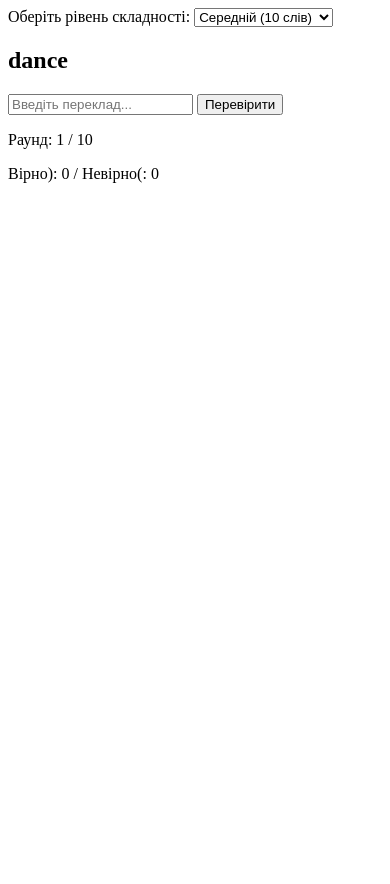
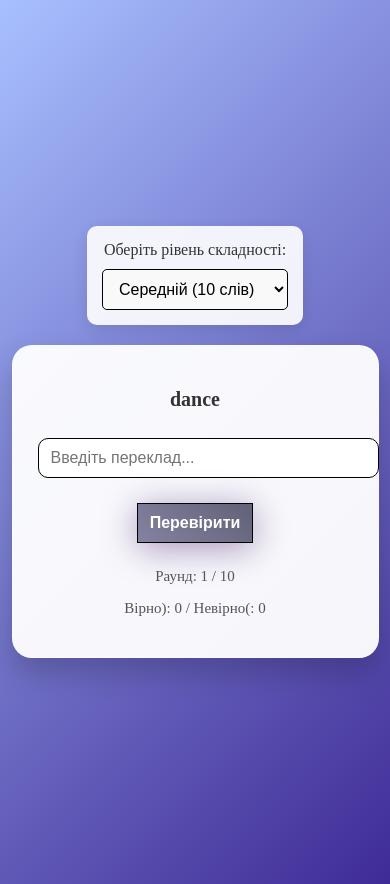
Before and after one commit to elesina99/12lr, a plain HTML site: page index.html in a window 390 px wide. Before the commit the page ends 844 px from the top, so only its background shows below. Drawn offline with nearby package versions, Linux system fonts and the light colour scheme.

Commit message:
Update style.css

```diff
--- a/style.css
+++ b/style.css
@@ -1,137 +1,146 @@
-$(function() {
-    const words = [
-        {en: "table", ua: ["стіл"]},
-        {en: "chair", ua: ["стілець"]},
-        {en: "pencil", ua: ["олівець"]},
-        {en: "bag", ua: ["сумка", "рюкзак", "торба"]},
-        {en: "spoon", ua: ["ложка"]},
-        {en: "fork", ua: ["виделка"]},
-        {en: "tree", ua: ["дерево"]},
-        {en: "flower", ua: ["квітка"]},
-        {en: "music", ua: ["музика"]},
-        {en: "dance", ua: ["танець", "танці"]},
-        {en: "school", ua: ["школа"]},
-        {en: "car", ua: ["машина", "автомобіль", "авто"]},
-        {en: "sun", ua: ["сонце"]},
-        {en: "house", ua: ["будинок", "дім"]},
-        {en: "book", ua: ["книга"]}
-    ];
+body {
+    font-family: 'Times New Roman', Times, serif;
+    display: flex;
+    flex-direction: column; /* Змінимо напрямок для розміщення селектора зверху */
+    align-items: center;
+    justify-content: center;
+    min-height: 100vh;
+    background: linear-gradient(135deg, #a8c0ff, #3f2b96);
+    margin: 0;
+    padding: 20px;
+    color: #333;
+}
 
-    let shuffled = [];
-    let current = 0;
-    let correct = 0;
-    let wrong = 0;
-    let total = parseInt($("#difficulty").val()); // Ініціалізація з поточного значення селектора
+/* Стилі для селектора складності */
+.difficulty-select {
+    margin-bottom: 20px;
+    padding: 15px 30px; /* Збільшимо падінг */
+    background: rgba(255, 255, 255, 0.9);
+    border-radius: 10px;
+    box-shadow: 0 5px 15px rgba(0, 0, 0, 0.1);
+    display: flex;
+    gap: 15px; /* Простір між елементами */
+    align-items: center;
+}
 
-    // Перевірка, щоб загальна кількість слів не перевищувала доступну
-    if (total > words.length) {
-        total = words.length;
-        $("#difficulty").val(total); // Встановлення максимального значення
+#difficulty {
+    padding: 8px 15px;
+    border-radius: 5px;
+    border: 1px solid #000000;
+    font-size: 16px;
+    cursor: pointer;
+    background-color: #f9f9f9;
+}
+
+#difficulty:focus {
+    border-color: #3f2b96;
+    box-shadow: 0 0 5px rgba(63, 43, 150, 0.5);
+    outline: none;
+}
+
+.card {
+    background: rgba(255, 255, 255, 0.95);
+    border-radius: 20px;
+    box-shadow: 0 15px 30px rgba(0, 0, 0, 0.2);
+    border: 1px solid rgba(255, 255, 255, 0.5);
+    padding: 40px;
+    max-width: 450px;
+    width: 100%;
+    text-align: center;
+}
+
+.card:hover {
+    box-shadow: 0 25px 40px rgba(0, 0, 0, 0.9);
+}
+
+/* ... Решта стилів залишаються без змін ... */
+
+input {
+    width: 100%;
+    padding: 12px 15px;
+    margin-top: 10px;
+    border-radius: 10px;
+    border: 1px solid #000000;
+    font-size: 18px;
+}
+
+input:focus {
+    border-color: #000000;
+    box-shadow: 0 0 8px rgba(247, 121, 125, 0.9);
+}
+
+button {
+    margin-top: 25px;
+    padding: 12px 35px;
+    border: 1px solid #000000;
+    background: linear-gradient(45deg, #8383a2, #616177);
+    color: white;
+    font-size: 18px;
+    font-weight: 600;
+    cursor: pointer;
+    box-shadow: 0 5px 35px rgba(49, 0, 90, 0.4);
+    transition: all 0.3s ease;
+}
+
+button:hover {
+    background: linear-gradient(45deg, #310062, #4b0082);
+    box-shadow: 0 8px 20px rgba(255, 255, 255, 0.6);
+}
+
+.stats {
+    margin-top: 25px;
+    font-size: 17px;
+    font-weight: 500;
+    color: #555;
+}
+
+.modal {
+    display: none; /* Змінено для кращої сумісності з jQuery */
+    position: fixed;
+    left: 0;
+    top: 0;
+    width: 100%;
+    height: 100%;
+    background: rgba(63, 43, 150, 0.85);
+    justify-content: center;
+    align-items: center;
+}
+
+.modal-content {
+    background: white;
+    padding: 40px;
+    border-radius: 20px;
+    text-align: center;
+    max-width: 450px;
+    width: 90%;
+    box-shadow: 0 10px 40px rgba(0,0,0,0.4);
+    animation: fadeInModal 0.4s ease;
+}
+@media (max-width: 480px) {
+    .card {
+        padding: 25px;
+        max-width: 90%;
     }
-
-    function shuffle(array) {
-        return array.sort(() => Math.random() - 0.5);
+    .difficulty-select {
+        flex-direction: column;
+        gap: 10px;
+        padding: 15px;
     }
-
-    function nextWord() {
-        if (current < total) {
-            $("#word").text(shuffled[current].en);
-            $("#step").text(current + 1);
-        } else {
-            showResults();
-        }
+    input, button, #difficulty {
+        font-size: 16px;
+        padding: 10px 12px;
     }
-
-    function showResults() {
-        let level;
-        const percent = (correct / total) * 100;
-
-        if (percent >= 90) level = "Супер! Продовжуй в цьому ж темпі!!!";
-        else if (percent >= 70) level = "Добре, ти молодець, продовжуй!!!";
-        else if (percent >= 50) level = "Ти можеш набагато краще!!!";
-        else level = "Потрібно більше практики! Все вийде в наступний раз!";
-
-        $("#summary").html(`
-            Ви переклали ${correct} із ${total}!<br>
-            Рівень знань: <b>${level}</b>
-        `);
-
-        $("#resultModal").fadeIn(400);
+    h1 {
+        font-size: 22px;
     }
-
-    $("#checkBtn").click(function() {
-        const answer = $("#translation").val().trim().toLowerCase();
-
-        // Перевірка, чи не вийшли ми за межі тесту перед перевіркою
-        if (current >= total) {
-            return;
-        }
-
-        if (answer === "") {
-            alert("Будь ласка, введіть переклад! Не вийде обманути)");
-            return;
-        }
-
-        const correctAnswers = shuffled[current].ua.map(t => t.toLowerCase());
-
-        // Перевіряємо, чи є відповідь серед правильних перекладів
-        let isCorrect = false;
-        for (let t of correctAnswers) {
-            if (t.trim() === answer) {
-                isCorrect = true;
-                break;
-            }
-        }
-
-        if (isCorrect) {
-            correct++;
-            $("#correct").text(correct);
-        } else {
-            wrong++;
-            $("#wrong").text(wrong);
-        }
-
-        $("#translation").val("");
-
-        current++;
-        nextWord();
-    });
-
-    $("#restartBtn").click(function() {
-        $("#resultModal").fadeOut(300, startGame);
-    });
-
-    // Обробник зміни рівня складності
-    $("#difficulty").on("change", function() {
-        // Оновлюємо загальну кількість слів та перезапускаємо гру
-        total = parseInt($(this).val());
-        // Встановлюємо максимальну кількість слів, якщо обрано більше, ніж є
-        if (total > words.length) {
-            total = words.length;
-            $(this).val(total);
-        }
-        alert(`Розпочато нову гру на ${total} слів!`);
-        startGame();
-    });
-
-    function startGame() {
-        // Отримуємо актуальне значення складності
-        total = parseInt($("#difficulty").val());
-        // Зрізаємо масив відповідно до обраної складності
-        shuffled = shuffle([...words]).slice(0, total);
-        current = 0;
-        correct = 0;
-        wrong = 0;
-
-        // Оновлюємо елементи статистики
-        $("#correct").text(0);
-        $("#wrong").text(0);
-        $("#total").text(total);
-        $("#step").text(1);
-
-        $("#translation").val("").focus(); // Очистити поле та встановити фокус
-        nextWord();
+    h2 {
+        font-size: 20px;
     }
-
-    startGame(); // Запускаємо гру при завантаженні
-});
+    .stats {
+        font-size: 15px;
+    }
+    .modal-content {
+        padding: 25px;
+        width: 90%;
+    }
+}
```
